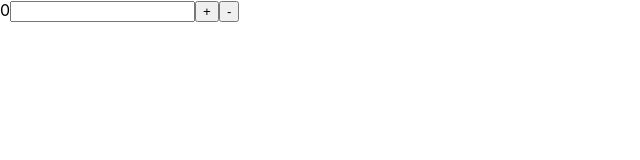
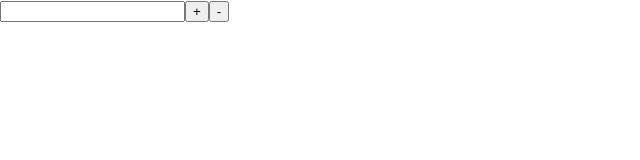
Before and after one commit to WooGie911/week2, a React (Create React App) app: page / in a window 1280 px wide. Shown: the top 160 px of the page, without its empty margins (0-640 px from the left). Built offline with nearby package versions, Linux system fonts and the light colour scheme.

Commit message:
난리남

```diff
--- a/src/App.js
+++ b/src/App.js
@@ -3,13 +3,18 @@
 import React from "react";
 import { useSelector } from "react-redux"; // import 해주세요.
 import { useDispatch } from "react-redux"; // import 해주세요.
+import counter from "./redux/modules/counter";
 import { minusNUM, plusNUM } from "./redux/modules/counter";
-import { useState } from "react";
+import { useEffect, useState } from "react";
 
 const App = () => {
   const [num, setNum] = useState(0);
   const dispatch = useDispatch(); // dispatch 생성
-  const gnumber = useSelector((state) => state.counter.number); // 추가해주세요.
+  // const gnumber = useSelector((state) => state.counter.number); // 추가해주세요.
+
+  const [input, setInput] = useState();
+  const todoList = useSelector((state) => state.counter.id);
+  console.log(todoList);
 
   const onChangeHandler = (e) => {
     const { value } = e.target;
@@ -19,14 +24,37 @@ const App = () => {
   };
   // 콘솔로 onChangeHandler가 잘 연결되었는지 확인해봅니다.
   // input에 값을 넣을 때마다 콘솔에 그 값이 찍히면 연결 성공!
-  console.log(num);
 
-  const counterStore = useSelector((state) => state); // 추가해주세요.
-  console.log(counterStore); // 스토어를 조회해볼까요?
+  useEffect(() => {
+    console.log(todoList);
+  }, [todoList]);
+
+  // console.log(num);
+  // console.log(todoList.id);
+  // console.log(counter.id);
+  // console.log(counter);
+
+  // const counterStore = useSelector((state) => state); // 추가해주세요.
+  // console.log(counterStore); // 스토어를 조회해볼까요?
+
+  // const onChangeHandler2 = (e) => {
+  //   const { name, value } = e.target;
+  //   setInput(e.target.value);
+  // };
+
+  // const onSubmitHandler = (e) => {
+  //   e.preventDefault();
+  //   if (input.trim() === "") return;
+  //   setTodo([...todo, input]);
+  //   setInput("");
+  //   console.log(todo);
+  // };
 
   return (
     <div>
-      {gnumber}
+      <div>
+        {/* {gnumber} */}
+
         <input type="number" onChange={onChangeHandler} />
         <button
           // 이벤트 핸들러 추가
@@ -49,6 +77,41 @@ const App = () => {
         >
           -
         </button>
+        {todoList}
+      </div>
+      {/*
+      <form onSubmit={onSubmitHandler}>
+        <div className="centered">
+          <div className="input">
+            <input
+              type="text"
+              name="input"
+              className="input"
+              value={input}
+              onChange={onChangeHandler2}
+            ></input>
+
+            <button type="submit" className="add-button">
+              추가하기
+            </button>
+          </div>
+        </div>
+      </form> */}
+
+      {/* <div className="centered">
+        <h1>Todo List</h1>
+        {todoList}
+      </div> */}
+      {/* <div className="list-wrapper">
+        {todo.map((todo1) => {
+          console.log(todo1);
+          return (
+            <div className="todo-container">
+              <div>{todo1}</div>
+            </div>
+          );
+        })}
+      </div> */}
     </div>
   );
 };
--- a/src/redux/config/configStore.js
+++ b/src/redux/config/configStore.js
@@ -11,5 +11,6 @@ const rootReducer = combineReducers({
   counter: counter, // <-- 새롭게 추가한 부분
 });
 const store = createStore(rootReducer);
+console.log(store);
 
 export default store;
--- a/src/redux/modules/counter.js
+++ b/src/redux/modules/counter.js
@@ -3,6 +3,7 @@
 // 추가된 코드 👇 - 액션 value를 상수들로 만들어 줍니다. 보통 이렇게 한곳에 모여있습니다.
 const PLUS_NUM = "PLUS_NUM";
 const MINUS_NUM = "MINUS_NUM";
+const INPUT_TEXT = "INPUT_TEXT";
 
 // 추가된 코드 👇 - Action Creator를 만들어 줍니다.
 export const plusNUM = (payload) => {
@@ -19,14 +20,24 @@ export const minusNUM = (payload) => {
   };
 };
 
+export const inputText = (payload) => {
+  return {
+    type: INPUT_TEXT,
+    text: payload, //payload   key와 value 가 같으면 축약가능
+  };
+};
+
 // 초기 상태값
 const initialState = {
   number: 0,
+  // id : 0,
+  // title : "",
+  // body : ""
 };
 
 // 리듀서
 const counter = (state = initialState, action) => {
-  console.log(action);
+  // console.log(action);
   switch (action.type) {
     // PLUS_ONE이라는 case를 추가한다.
     // 여기서 말하는 case란, action.type을 의미한다.
@@ -39,9 +50,22 @@ const counter = (state = initialState, action) => {
       };
 
     case "MINUS_NUM":
+      // console.log(state);
       return {
         // state.number (기존의 nubmer)에 action.paylaod(유저가 빼길 원하는 값)을 뺸다다.
-        number: state.number - action.payload,
+        // number: state.number - action.payload,
+        ...state,
+        id: action.payload,
+        // title: action.payload,
+        // body: action.payload,
+      };
+    case "INPUT_TEXT":
+      // console.log(state);
+      return {
+        // state.number (기존의 nubmer)에 action.paylaod(유저가 빼길 원하는 값)을 뺸다다.
+        ...state,
+        inputText: action.text,
+        // state = ...state , action.payload,
       };
 
     default:
```
Lines whose indentation alone changed are shown as unchanged.
